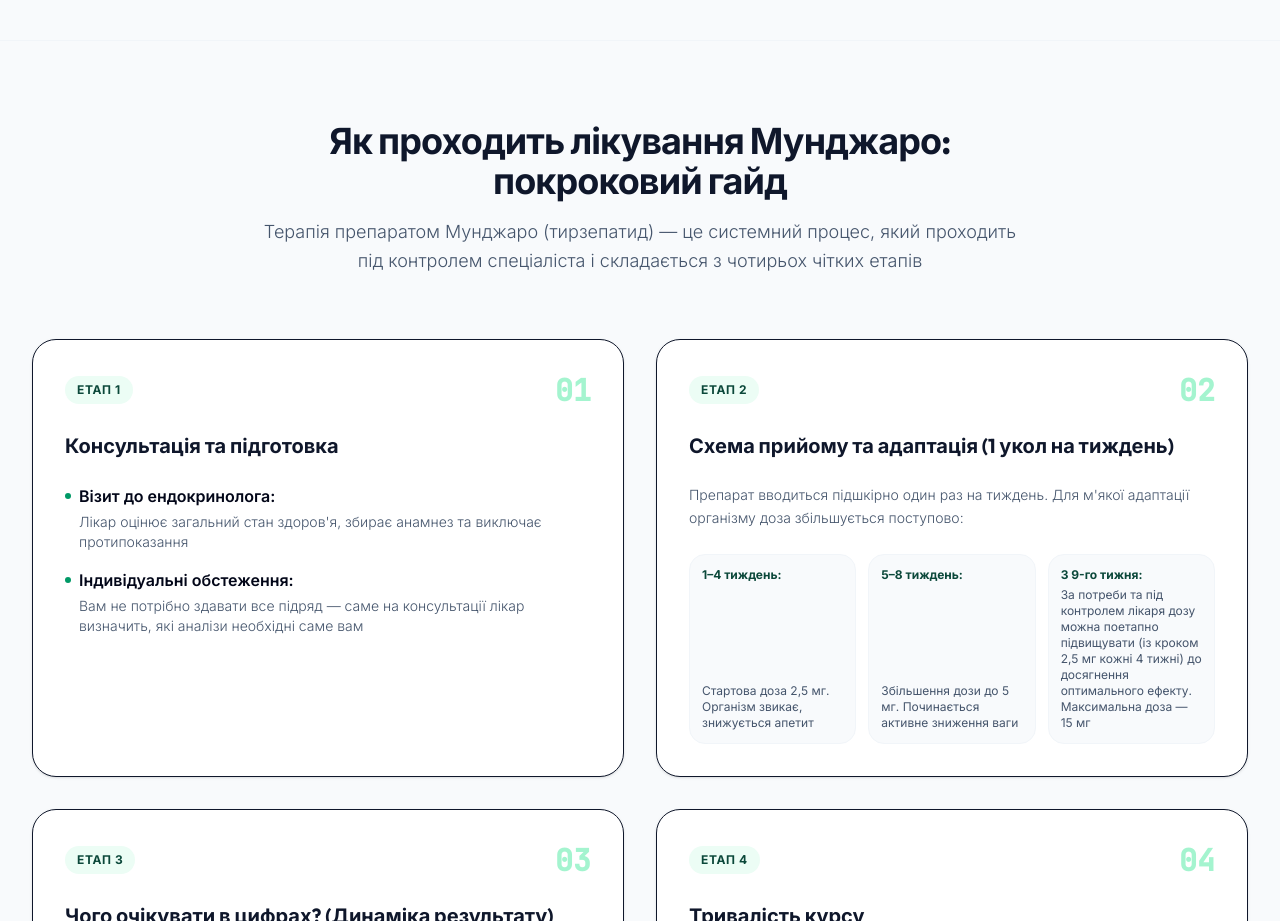
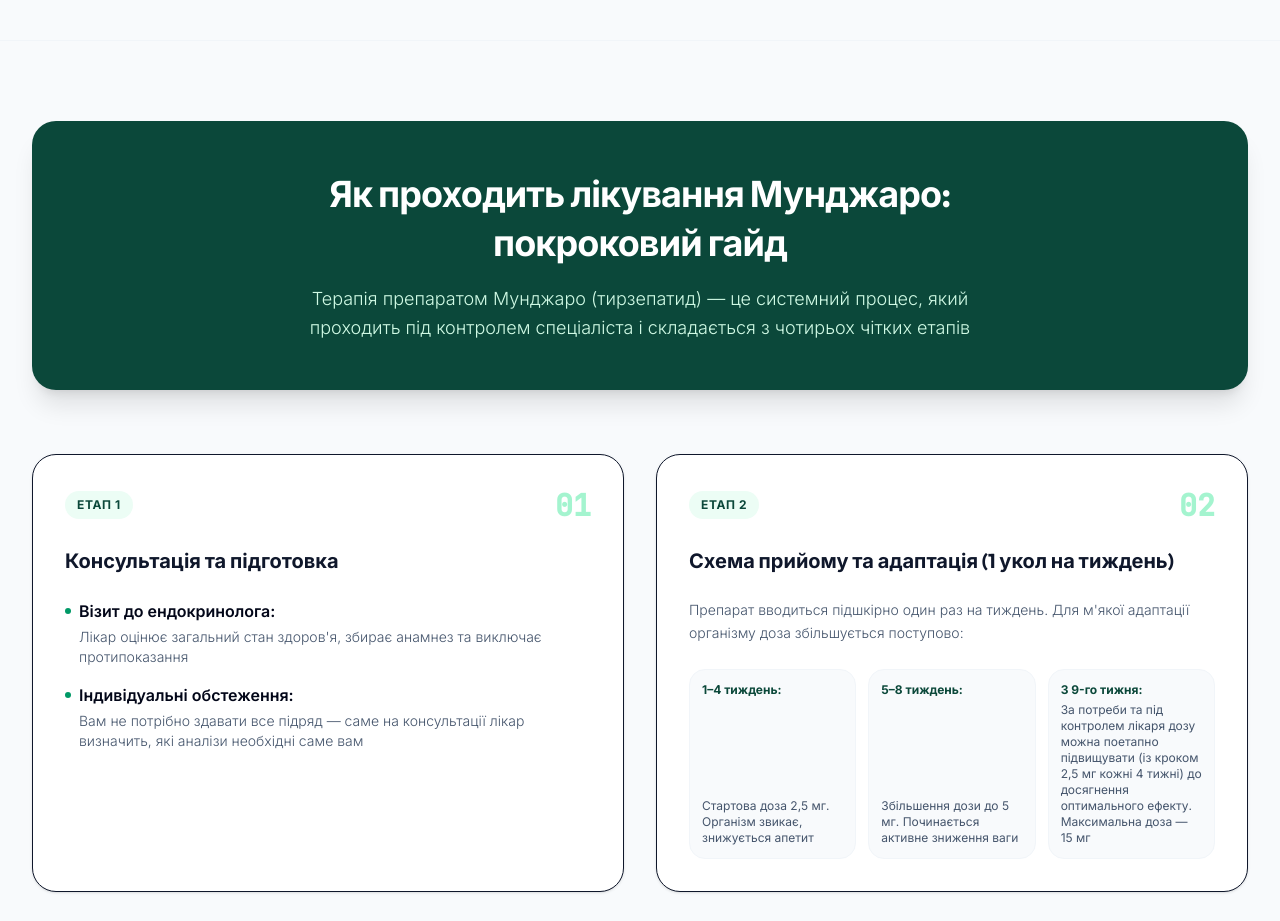
Before and after one commit to nick-mad/mounjaro, a React (Vite) app: page / in a window 1280 px wide. Shown: the part 3360-4281 px from the top of the page. Built offline with nearby package versions, Linux system fonts and the light colour scheme.

Commit message:
change title

```diff
--- a/src/App.tsx
+++ b/src/App.tsx
@@ -495,15 +495,15 @@
             <section className="py-20 bg-slate-50 border-b border-slate-100" id="treatment-guide">
                 <div className="max-w-7xl mx-auto px-4 sm:px-6 lg:px-8">
 
-                    <div className="max-w-3xl mx-auto text-center space-y-4 mb-16">
-                        <h2 className="font-display text-3xl sm:text-4xl font-bold tracking-tight text-slate-900">
+                    <div
+                        className="bg-[#0b483a] rounded-3xl p-8 sm:p-12 text-white text-center space-y-4 mb-16 shadow-xl">
+                        <h2 className="font-display text-2xl sm:text-4xl font-extrabold tracking-tight max-w-3xl mx-auto leading-snug">
                             Як проходить лікування Мунджаро: покроковий гайд
                         </h2>
-                        <p className="text-slate-600 text-base sm:text-lg font-light leading-relaxed">
+                        <p className="text-base sm:text-lg text-emerald-100 max-w-2xl mx-auto font-light leading-relaxed">
                             Терапія препаратом Мунджаро (тирзепатид) — це системний процес, який проходить під контролем спеціаліста і складається з чотирьох чітких етапів
                         </p>
                     </div>
-
                     <div className="grid grid-cols-1 lg:grid-cols-2 gap-8">
 
                         {/* Stage 1 */}
```
